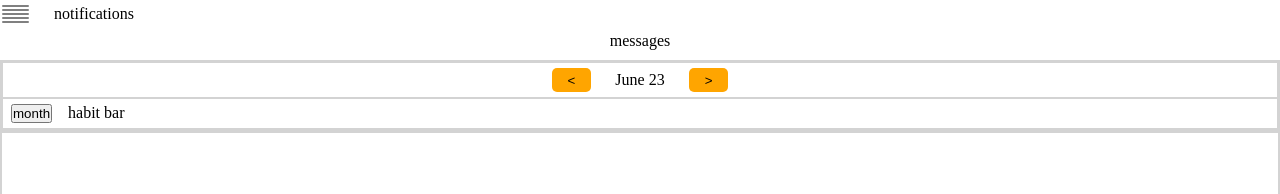
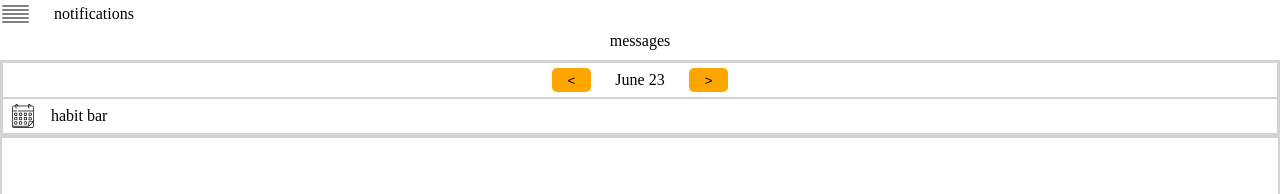
Before and after one commit to bambooOctopus/front, a React (Vite) app: page /dashboard in a window 1280 px wide. Shown: the top 194 px of the page. Built offline with nearby package versions, Linux system fonts and the light colour scheme.

Commit message:
date format bug fixed

```diff
--- a/src/components/dash/DateNavComponent.jsx
+++ b/src/components/dash/DateNavComponent.jsx
@@ -10,7 +10,8 @@ export const DateNav = ({currentDate, setCurrentDate}) => {
         // format currentDate into date obj
         // minus one day
         // set new currentDate
-        const formattedDate = DateTime.fromFormat(currentDate, "MMMM dd")
+        console.log(currentDate)
+        const formattedDate = DateTime.fromFormat(currentDate, "MMMM d")
         const newDate = formattedDate.minus({days: 1})
         const newDateString = newDate.toLocaleString({month: 'long', day: 'numeric'})
         setCurrentDate(newDateString)
@@ -21,7 +22,7 @@ export const DateNav = ({currentDate, setCurrentDate}) => {
         // format currentDate into date obj
         // add one day
         // set new currentDate
-        const formattedDate = DateTime.fromFormat(currentDate, "MMMM dd")
+        const formattedDate = DateTime.fromFormat(currentDate, "MMMM d")
         const newDate = formattedDate.plus({days: 1})
         const newDateString = newDate.toLocaleString({month: 'long', day: 'numeric'})
         setCurrentDate(newDateString)
--- a/src/components/dash/HabitBarComponent.jsx
+++ b/src/components/dash/HabitBarComponent.jsx
@@ -1,7 +1,10 @@
+import calendarLogo from '/home/schgot/ht_v2/front/src/assets/calendar.png'
+
 export const HabitBar = () => {
     return (
         <div className="habit-bar">
-            <button>month</button>
+            <img src={calendarLogo} alt="Logo" />
+
             <p>habit bar</p>
         </div>
     )
```
Also changed, not shown: src/assets/calendar.png (added), src/assets/calendar2.png (added).
